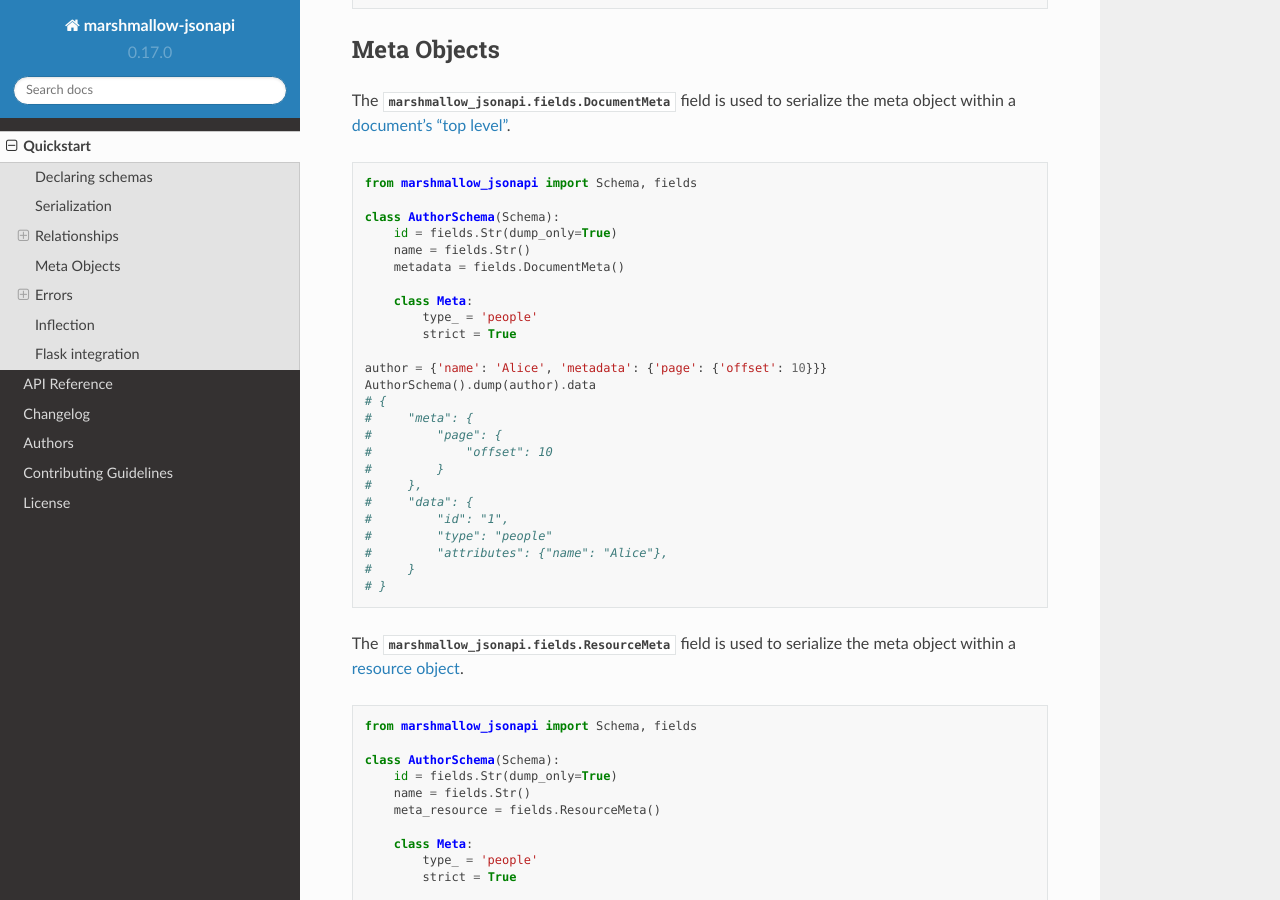
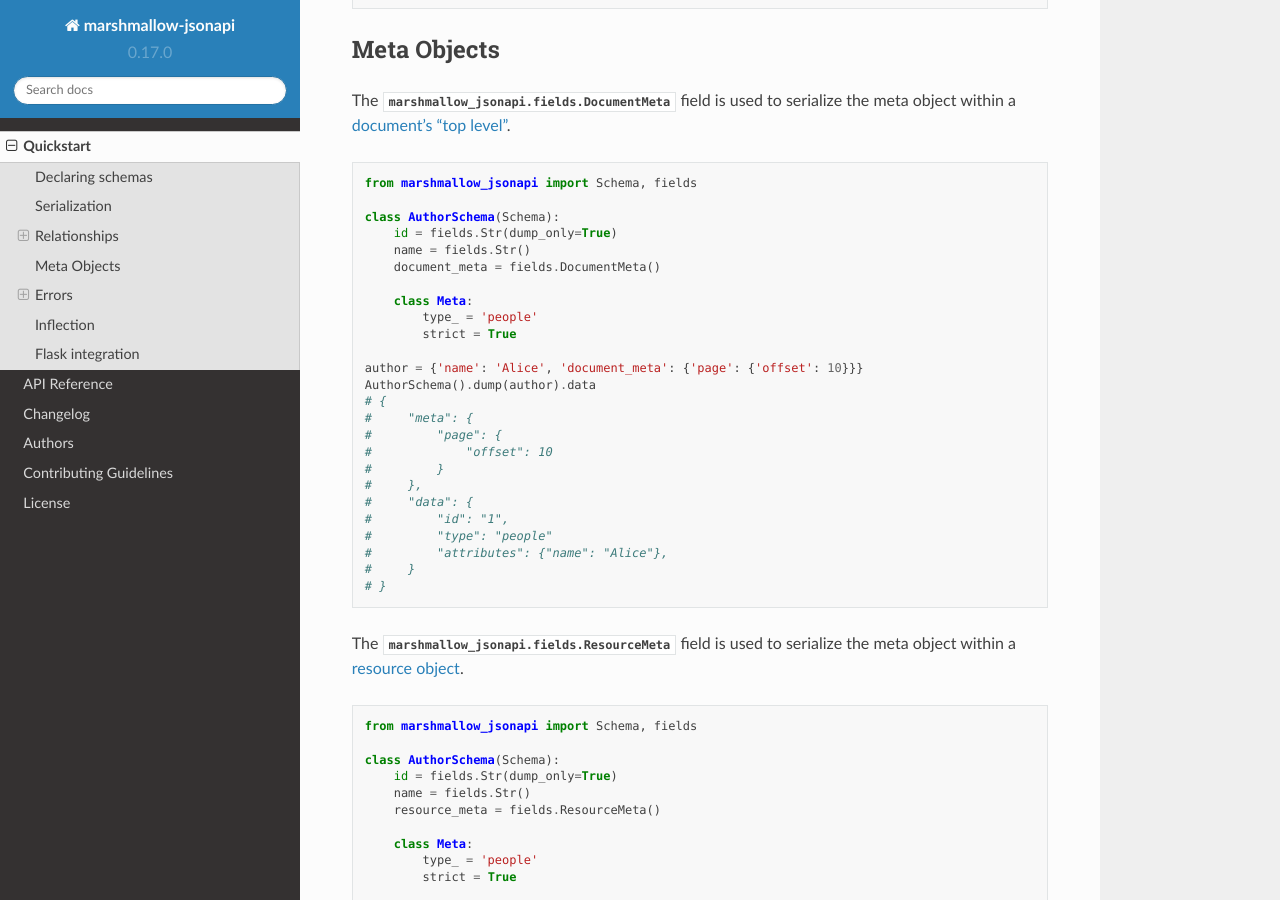
Before and after one commit to marshmallow-code/marshmallow-jsonapi, a Sphinx documentation site: the page built from docs/quickstart.rst, in a window 1280 px wide and 900 px high, scrolled down 4071 px. Built offline with Sphinx 7.4.7 and the Read the Docs theme 2.0.0, drawn with Linux system fonts in a browser that asks for light colours.

Commit message:
Be consistent with variable naming in doc strings

```diff
--- a/docs/quickstart.rst
+++ b/docs/quickstart.rst
@@ -225,13 +225,13 @@ the meta object within a `document’s "top level" <http://jsonapi.org/format/#d
     class AuthorSchema(Schema):
         id = fields.Str(dump_only=True)
         name = fields.Str()
-        metadata = fields.DocumentMeta()
+        document_meta = fields.DocumentMeta()
 
         class Meta:
             type_ = 'people'
             strict = True
 
-    author = {'name': 'Alice', 'metadata': {'page': {'offset': 10}}}
+    author = {'name': 'Alice', 'document_meta': {'page': {'offset': 10}}}
     AuthorSchema().dump(author).data
     # {
     #     "meta": {
@@ -256,7 +256,7 @@ the meta object within a `resource object <http://jsonapi.org/format/#document-r
     class AuthorSchema(Schema):
         id = fields.Str(dump_only=True)
         name = fields.Str()
-        meta_resource = fields.ResourceMeta()
+        resource_meta = fields.ResourceMeta()
 
         class Meta:
             type_ = 'people'
```
